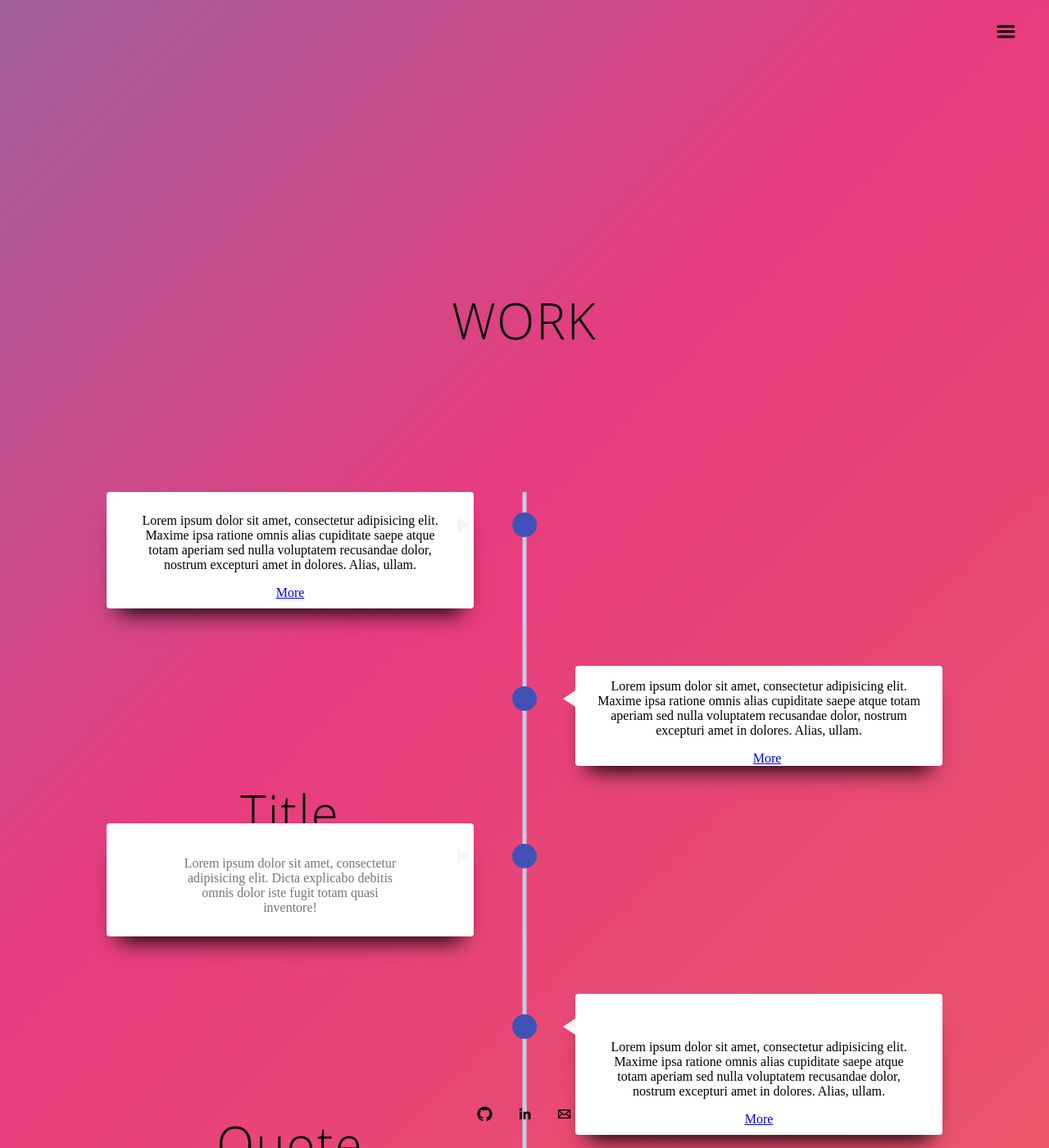
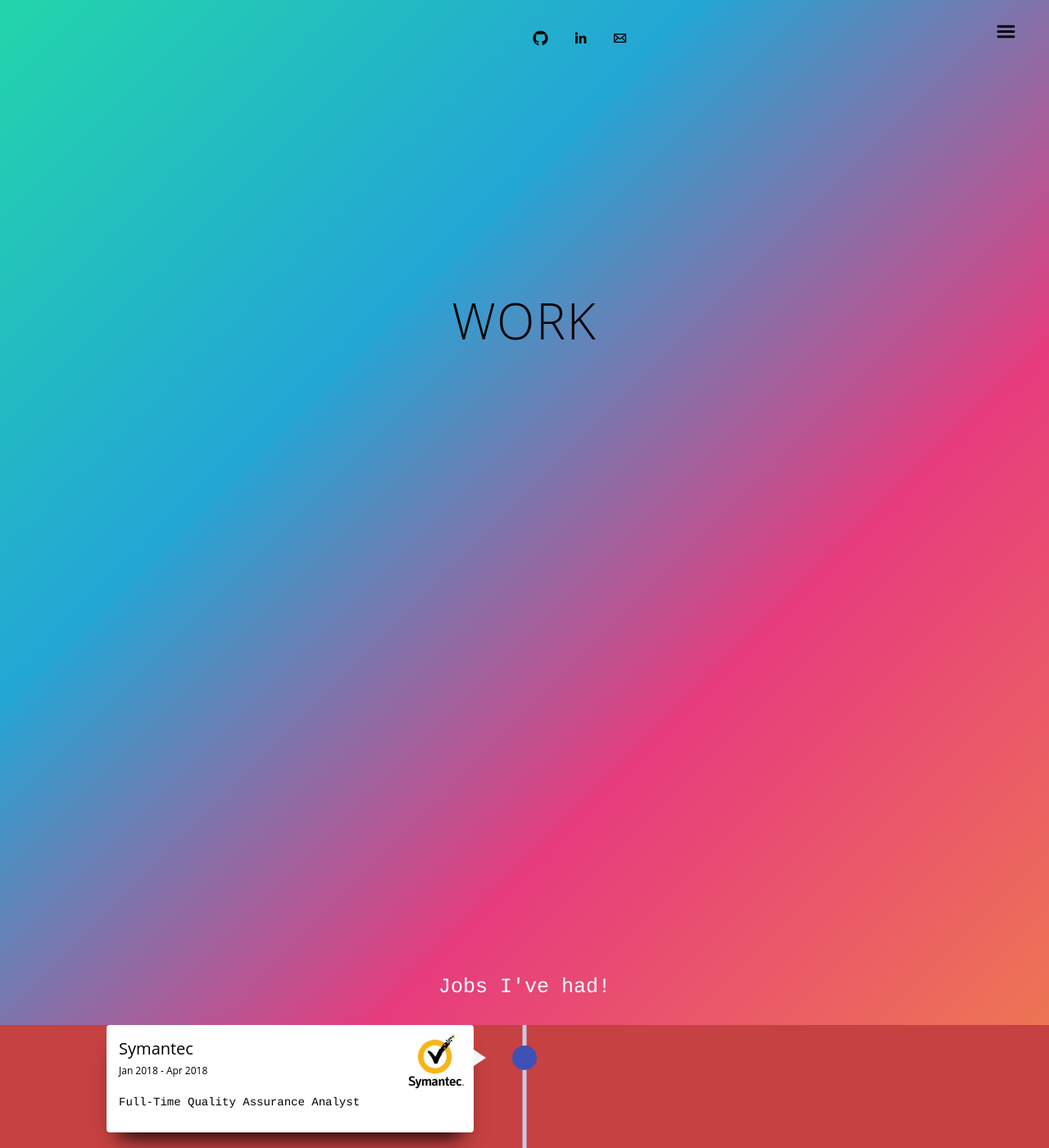
Before and after one commit to Anupya/anupya.github.io, a Jekyll site: the page built from work/index.html, in a window 1280 px wide and 1400 px high. Shown: the whole window at 82% size. Built offline with Jekyll 4.4.1, drawn with Linux system fonts in a browser that asks for light colours; some of the changed text lies outside the part shown.

Commit message:
timeline works

```diff
--- a/_layouts/default.html
+++ b/_layouts/default.html
@@ -11,7 +11,7 @@
     <body>
         <!--<img src="/assets/images/logo.jpg" id="logo"> -->
         <!-- copy-pastes contents of the file that starts with layout: default -->
-        {{ content }}
+        <!-- {{ content }} -->
         <br></br>
         {% include footer.html %}
     </body>
--- a/css/main.css
+++ b/css/main.css
@@ -37,7 +37,7 @@
 footer{
     opacity: 0;
     font-size: 14px;
-    position: absolute;
+    position: sticky;
     right: 0px;
     bottom: 0px;
     left: 0px;
@@ -86,7 +86,7 @@
     width: 100vh;
     height: 90vh;
     background: linear-gradient(-45deg, #EE7752, #E73C7E, #23A6D5, #23D5AB);
-    background-size: 400% 400%;
+    background-size: 400 400%;
     animation: Gradient 15s ease infinite;
 }
 .particles {
@@ -189,14 +189,30 @@
     left: 0px;
     right: 0px;
 }
-
 .timeline {
   position: absolute;
-  top: 600px;
+  top: 1250px;
   left: 0px;
   right: 0px;
+  background: #c64141;
 }
-.timeline::before {
+.timeline a {
+    list-style: none;
+    text-decoration: none;
+    display: block;
+    float: none;
+}
+.timeline .title { /* Jobs I've had! */
+    font-size: 25px;
+    font-weight: 300;
+    font-family:'Courier', 'Courier New', 'Garamond', 'Times New Roman';
+    position: absolute;
+    bottom: 450px;
+    left: 0px;
+    right: 0px;
+    color: white;
+}
+.timeline::before { /*timeline line */
   content: '';
   background: #C5CAE9;
   width: 5px;
@@ -214,8 +230,21 @@
   float: right;
   padding: 40px 30px 10px 30px;
 }
-
-.timeline-item:nth-child(even) .timeline-content::after {
+.timeline-item:nth-child(odd) .timeline-content {
+  float: left;
+  padding: 40px 30px 10px 30px;
+}
+.timeline-dot {
+    width: 30px;
+    height: 30px;
+    background:  #3F51B5;
+    border-radius: 50%;
+    position: absolute;
+    left: 50%;
+    margin-top: 25px;
+    margin-left: -15px
+}
+.timeline-item:nth-child(even) .timeline-content::after { /* arrow pointing to the main line */
   content: '';
   position: absolute;
   border-style: solid;
@@ -226,12 +255,22 @@
   border-width: 10px 15px 10px 0;
   border-color: transparent #f5f5f5 transparent transparent;
 }
+.timeline-item:nth-child(odd) .timeline-content::after { /* arrow pointing to the main line */
+  content: '';
+  position: absolute;
+  border-style: solid;
+  width: 0;
+  height: 0;
+  top: 30px;
+  right: -15px;
+  border-width: 10px 0px 10px 15px;
+  border-color: transparent transparent transparent #f5f5f5;
+}
 .timeline-item::after {
   content: '';
   display: block;
   clear: both;
 }
-
 .timeline-content {
   position: relative;
   width: 35%;
@@ -239,6 +278,17 @@
   border-radius: 4px;
   background: #FFFFFF;
   box-shadow: 0px 20px 25px -15px #000000;
+  margin-left: 130px;
+  margin-right: 130px;
+}
+.timeline-content:hover {
+  position: relative;
+  width: 35%;
+  padding: 10px 30px;
+  border-radius: 4px;
+  background: #FFFFFF;
+  box-shadow: none;
+  top: 10px;
   margin-left: 130px;
   margin-right: 130px;
 }
@@ -253,40 +303,42 @@
   border-width: 10px 0 10px 15px;
   border-color: transparent transparent transparent #f5f5f5;
 }
-
-.timeline-img {
-  width: 30px;
-  height: 30px;
-  background: #3F51B5;
-  border-radius: 50%;
-  position: absolute;
-  left: 50%;
-  margin-top: 25px;
-  margin-left: -15px;
+.timeline-content .org-title {
+    position: absolute;
+    top: 15px;
+    left: 15px;
+    text-align: left;
+    font-size: 20px;
+    font-family: 'Open Sans', 'Trebuchet MS', 'Arial';
 }
-
-.timeline-card {
-  padding: 0 !important;
+.timeline-content img {
+    position: absolute;
+    right: 10px;
+    top: 10px;
+    width: 70px;
+    height: 70px;
+    float: left;
 }
-.timeline-card p {
-  padding: 0 20px;
+.timeline-content .date {
+    position: relative;
+    top: 7px;
+    font-size: 12px;
+    text-align: left;
+    left: -15px;
+    font-family: 'Open Sans', 'Trebuchet MS', 'Arial';
 }
-.timeline-card a {
-  margin-left: 20px;
-}
-
-blockquote {
-  margin-top: 30px;
-  color: #757575;
-  border-left-color: #3F51B5;
-  padding: 0 20px;
+.timeline-content p {
+    text-align: left;
+    font-size: 14px;
+    font-family:'Courier', 'Courier New', 'Garamond', 'Times New Roman';
+    position: relative;
+    top: 15px;
+    left: -15px;
+    padding-bottom: 20px;
 }
 
 @media screen and (max-width: 768px) {
   .timeline::before {
-    left: 50px;
-  }
-  .timeline .timeline-img {
     left: 50px;
   }
   .timeline .timeline-content {
@@ -310,6 +362,23 @@
   }
 }
 
+.featured {
+    position: absolute;
+    top: 2000px;
+}
+.featured .title {
+    position: absolute;
+    font-size: 25px;
+    font-weight: 300;
+    font-family: 'Courier', 'Courier New', 'Garamond', 'Times New Roman';
+    top: 0px;
+    left: 0px;
+    right: 0px;
+    color: white;
+}
+.featured-item {
+
+}
 /*
 .header-organization {
     opacity: 0;
--- a/work/index.html
+++ b/work/index.html
@@ -9,7 +9,7 @@
 	<head>
 		<h2> WORK </h2>
 	</head>
-	<body>
+	<body class="work">
 		{% include navbar.html %}
 		<!--
 		<div class="header-organization"> Organizations
@@ -61,104 +61,36 @@
 	-->
 
 	<section class="timeline">
-	  <div class="container">
-	    <div class="timeline-item">
-	      <div class="timeline-img"></div>
+	  <div class="title">Jobs I've had!</div>
+	  	<div class="container">
+		  	<div class="timeline-item">
+		  		<div class="timeline-dot"></div>
 
-	      <div class="timeline-content js--fadeInLeft">
-	        <h2>Title</h2>
-	        <p>Lorem ipsum dolor sit amet, consectetur adipisicing elit. Maxime ipsa ratione omnis alias cupiditate saepe atque totam aperiam sed nulla voluptatem recusandae dolor, nostrum excepturi amet in dolores. Alias, ullam.</p>
-	        <a class="bnt-more" href="javascript:void(0)">More</a>
-	      </div>
-	    </div>
+			    <div class="timeline-content js--fadeInRight">
+			     	<div class="org-title"> Symantec </div>
+			        <a href="https://www.symantec.com/" target="_blank" id="symantec">
+			    		<img src="/assets/images/symantec.png">
+			    	</a>
+			        <div class="date">Jan 2018 - Apr 2018</div>
+			        <p>Full-Time Quality Assurance Analyst</p>
+			    </div>
+	  		</div>
+		    <div class="timeline-item">
+		    	<div class="timeline-dot"></div>
 
-	    <div class="timeline-item">
-
-	      <div class="timeline-img"></div>
-
-	      <div class="timeline-content timeline-card js--fadeInRight">
-	        <p>Lorem ipsum dolor sit amet, consectetur adipisicing elit. Maxime ipsa ratione omnis alias cupiditate saepe atque totam aperiam sed nulla voluptatem recusandae dolor, nostrum excepturi amet in dolores. Alias, ullam.</p>
-	        <a class="bnt-more" href="javascript:void(0)">More</a>
-	      </div>
-
-	    </div>
-
-	    <div class="timeline-item">
-
-	      <div class="timeline-img"></div>
-
-	      <div class="timeline-content js--fadeInLeft">
-	        <h2>Quote</h2>
-	        <blockquote>Lorem ipsum dolor sit amet, consectetur adipisicing elit. Dicta explicabo debitis omnis dolor iste fugit totam quasi inventore!</blockquote>
-	      </div>
-	    </div>
-
-	    <div class="timeline-item">
-
-	      <div class="timeline-img"></div>
-
-	      <div class="timeline-content js--fadeInRight">
-	        <h2>Title</h2>
-	        <p>Lorem ipsum dolor sit amet, consectetur adipisicing elit. Maxime ipsa ratione omnis alias cupiditate saepe atque totam aperiam sed nulla voluptatem recusandae dolor, nostrum excepturi amet in dolores. Alias, ullam.</p>
-	        <a class="bnt-more" href="javascript:void(0)">More</a>
-	      </div>
-	    </div>
-
-	    <div class="timeline-item">
-
-	      <div class="timeline-img"></div>
-
-	      <div class="timeline-content timeline-card js--fadeInLeft">
-	        <div class="timeline-img-header">
-	          <h2>Card Title</h2>
-	        </div>
-	        <p>Lorem ipsum dolor sit amet, consectetur adipisicing elit. Maxime ipsa ratione omnis alias cupiditate saepe atque totam aperiam sed nulla voluptatem recusandae dolor, nostrum excepturi amet in dolores. Alias, ullam.</p>
-	        <a class="bnt-more" href="javascript:void(0)">More</a>
-	      </div>
-	    </div>
-
-	    <div class="timeline-item">
-
-	      <div class="timeline-img"></div>
-
-	      <div class="timeline-content timeline-card js--fadeInRight">
-	        <p>Lorem ipsum dolor sit amet, consectetur adipisicing elit. Maxime ipsa ratione omnis alias cupiditate saepe atque totam aperiam sed nulla voluptatem recusandae dolor, nostrum excepturi amet in dolores. Alias, ullam.</p>
-	        <a class="bnt-more" href="javascript:void(0)">More</a>
-	      </div>
-	    </div>
-
-	    <div class="timeline-item">
-
-	      <div class="timeline-img"></div>
-
-	      <div class="timeline-content js--fadeInLeft">
-	        <h2>Quote</h2>
-	        <blockquote>Lorem ipsum dolor sit amet, consectetur adipisicing elit. Dicta explicabo debitis omnis dolor iste fugit totam quasi inventore!</blockquote>
-	      </div>
-	    </div>
-
-	    <div class="timeline-item">
-
-	      <div class="timeline-img"></div>
-
-	      <div class="timeline-content timeline-card js--fadeInRight">
-	        <p>Lorem ipsum dolor sit amet, consectetur adipisicing elit. Maxime ipsa ratione omnis alias cupiditate saepe atque totam aperiam sed nulla voluptatem recusandae dolor, nostrum excepturi amet in dolores. Alias, ullam.</p>
-	        <a class="bnt-more" href="javascript:void(0)">More</a>
-	      </div>
-	    </div>
-
-	    <div class="timeline-item">
-
-	      <div class="timeline-img"></div>
-
-	      <div class="timeline-content js--fadeInLeft">
-	        <h2>Title</h2>
-	        <p>Lorem ipsum dolor sit amet, consectetur adipisicing elit. Maxime ipsa ratione omnis alias cupiditate saepe atque totam aperiam sed nulla voluptatem recusandae dolor, nostrum excepturi amet in dolores. Alias, ullam.</p>
-	        <a class="bnt-more" href="javascript:void(0)">More</a>
-	      </div>
-	    </div>
+		      	<div class="timeline-content js--fadeInLeft">
+			        <div class="org-title"> Iotum </div>
+			       	<a href="https://www.iotum.com/" target="_blank" id="iotum">
+			    		<img src="/assets/images/iotum.png">
+			    	</a>
+			       	<div class="date">May 2017 - August 2017</div>
+			        <p>Full-Time Quality Assurance Analyst and Graphic Designer</p>
+		      	</div>
+		    </div>
 
 	    <script language="javascript" type="text/javascript">
+	    	google.load("jquery", "1.7.1");
+	    	google.load('visualization', '1', {'packages':['annotatedtimeline']});
 	    	$(function(){
 
 			  window.sr = ScrollReveal();
@@ -214,6 +146,16 @@
 		<noscript> Sorry, Javascript is needed to go ahead. </noscript>
 	  </div>
 	</section>
+
+	<section class="featured">
+		<div class="title">Side-projects</div>
+		<div class="container">
+			<div class="featured-item">
+
+			</div>
+
+		</div>
+	</section>
 	</body>
 
     {% include footer.html %}
```
